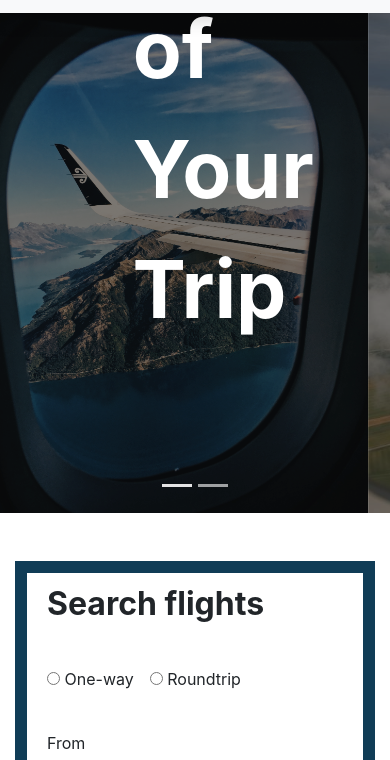
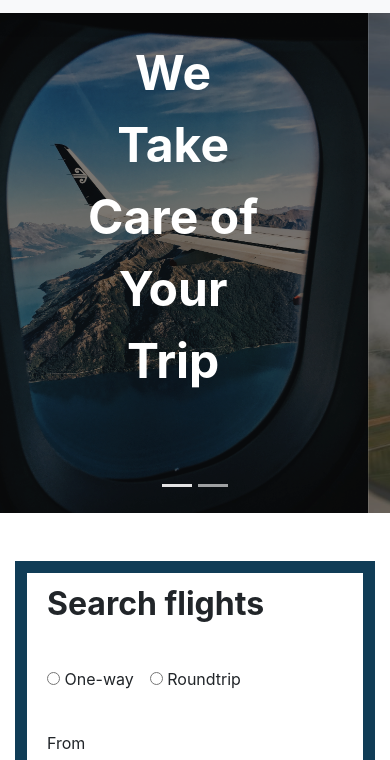
Before and after one commit to dienoov/besttravel, a plain HTML site: page index.html in a window 390 px wide. Shown: the part 55-815 px from the top of the page. Drawn offline with nearby package versions, Linux system fonts and the light colour scheme.

Commit message:
Fix mobile carousel caption

```diff
--- a/css/style.css
+++ b/css/style.css
@@ -23,6 +23,12 @@ html {
     font-size: 5em;
 }
 
+@media only screen and (max-width: 768px) {
+    .big-caption {
+        font-size: 3em;
+    }
+}
+
 .border-thick-navy-blue {
     border: 12px solid var(--navy-blue);
 }
--- a/index.html
+++ b/index.html
@@ -37,13 +37,13 @@
         <div class="carousel-item active">
             <img src="img/header-1.jpg" alt="header-1" class="img-carousel">
             <div class="carousel-caption p-5">
-                <p class="font-weight-bold big-caption mb-5 p-5">We Take Care of Your Trip</p>
+                <p class="font-weight-bold big-caption mb-5 p-0 p-sm-5">We Take Care of Your Trip</p>
             </div>
         </div>
         <div class="carousel-item">
             <img src="img/header-2.jpg" alt="header-2" class="img-carousel">
             <div class="carousel-caption p-5">
-                <p class="font-weight-bold big-caption mb-5 p-5">We Take Care of Your Trip</p>
+                <p class="font-weight-bold big-caption mb-5 p-0 p-sm-5">We Take Care of Your Trip</p>
             </div>
         </div>
     </div>
```
